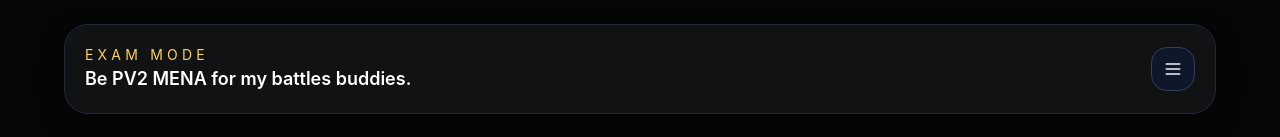
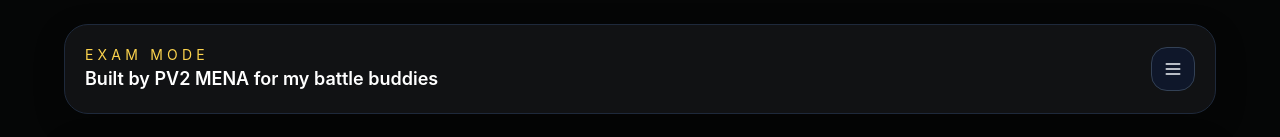
Before and after one commit to valdy247/88M, a Next.js app: page /exam in a window 1280 px wide. Shown: the top 137 px of the page. Built offline with nearby package versions, Linux system fonts and the light colour scheme.

Commit message:
chore: update exam header to Built by PV2 MENA for my battle buddies

```diff
--- a/src/app/exam/page.tsx
+++ b/src/app/exam/page.tsx
@@ -139,7 +139,7 @@ export default function ExamPage() {
           <div className="flex items-center justify-between gap-4">
             <div>
               <p className="text-sm uppercase tracking-[0.3em] text-amber-300">Exam mode</p>
-              <h1 className="text-lg font-semibold text-white">Be PV2 MENA for my battles buddies.</h1>
+              <h1 className="text-lg font-semibold text-white">Built by PV2 MENA for my battle buddies</h1>
             </div>
             <div className="relative">
               <button
```
